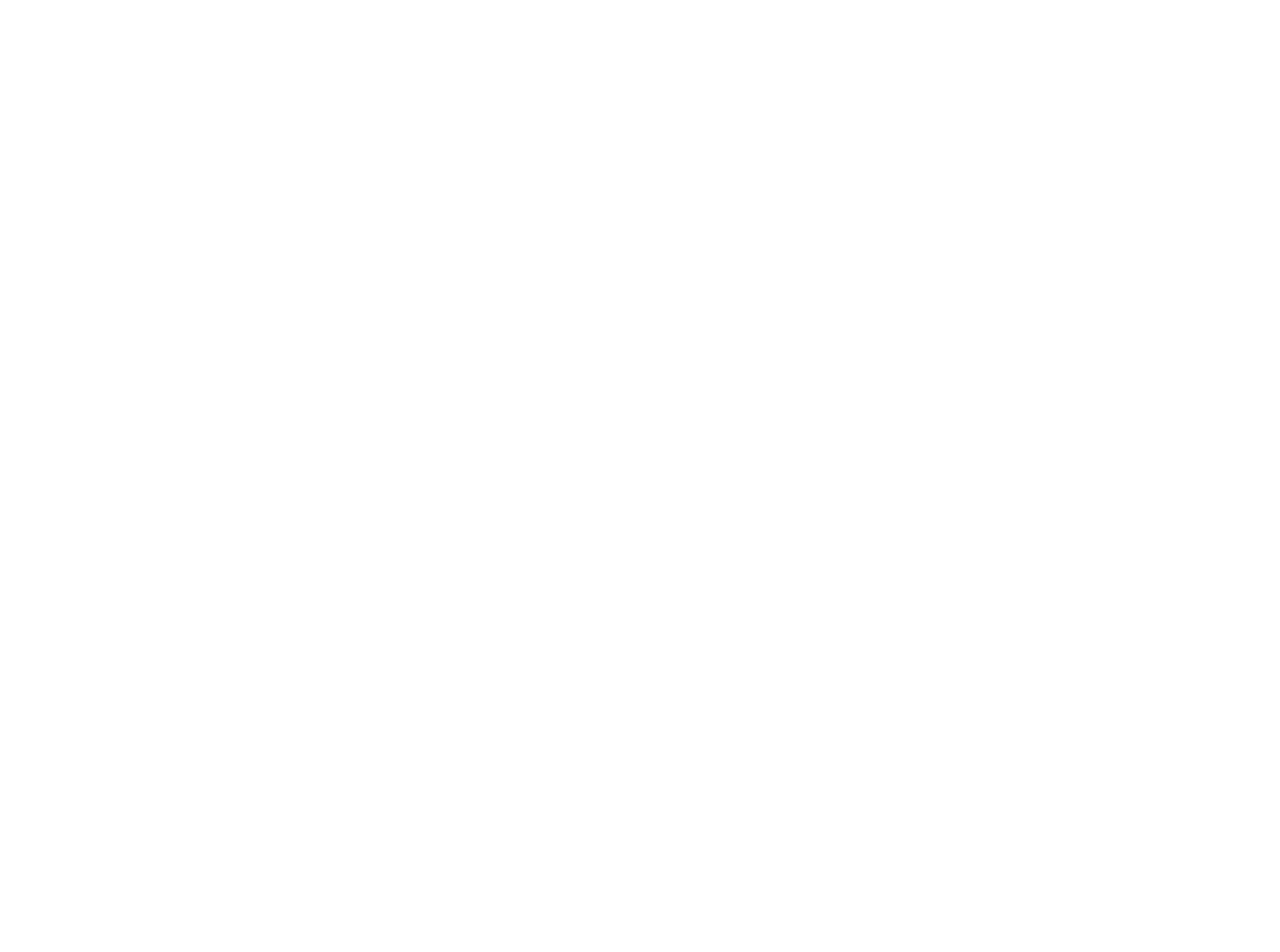
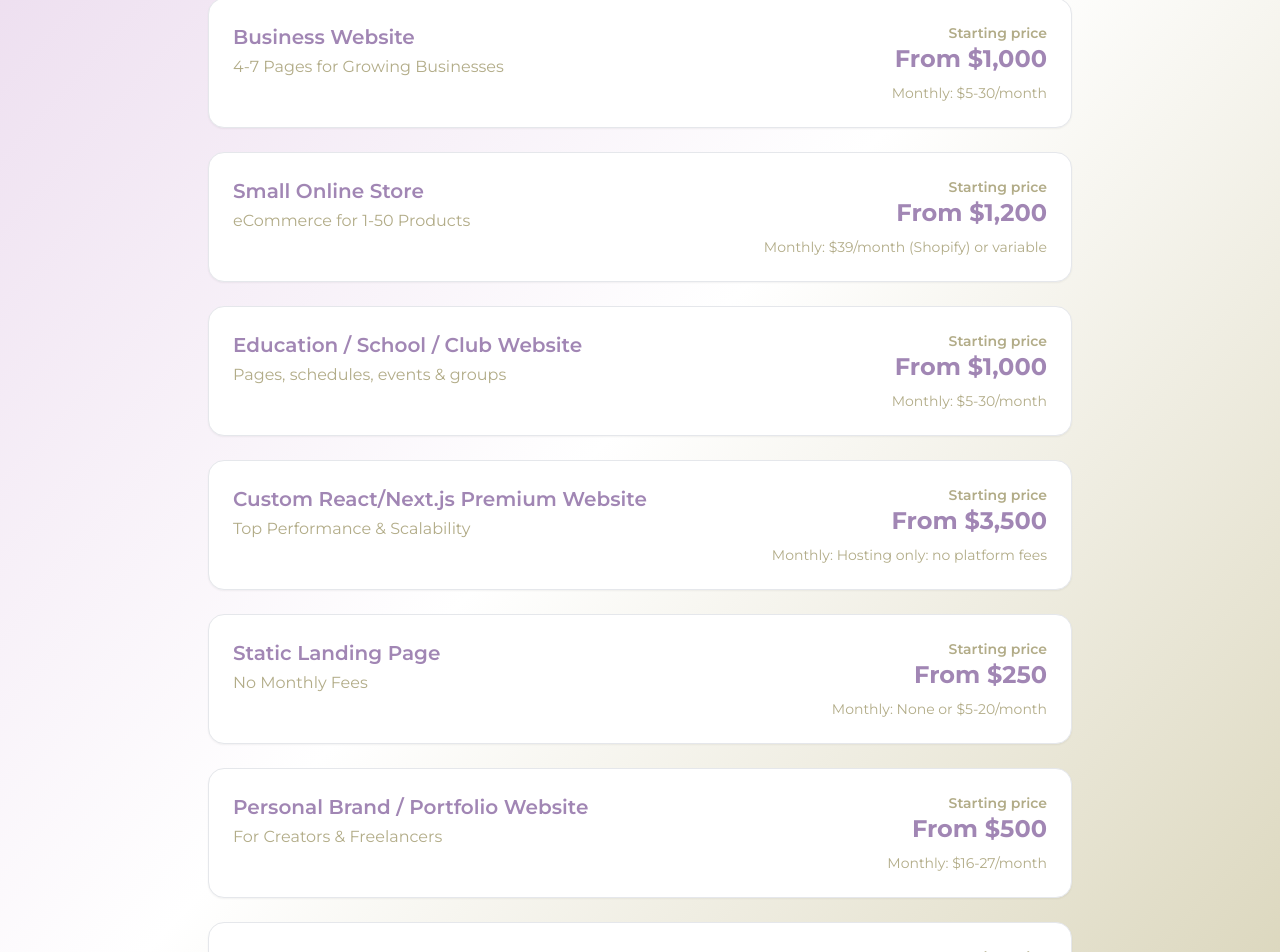
Before and after one commit to MariaZasypkina/CodePalette, a React (Vite) app: page /pricing in a window 1280 px wide. Before the commit this address had no page. Shown: the part 309-1261 px from the top of the page. Before the commit the page ends 800 px from the top, so only its background shows below. Built offline with nearby package versions, Linux system fonts and the light colour scheme.

Commit message:
fix quiz and bunner

```diff
--- a/src/AppRoutes.jsx
+++ b/src/AppRoutes.jsx
@@ -13,6 +13,7 @@ import SignIn from "./pages/SignIn";
 import Services from "./pages/Services";
 import Contact from "./pages/Contact";
 import QuizPage from "./pages/QuizPage";
+import Pricing from "./pages/Pricing";
 
 export default function AppRoutes() {
   return (
@@ -23,6 +24,7 @@ export default function AppRoutes() {
       <Route path="/about" element={<AboutUs />} />
       <Route path="/contact" element={<Contact />} />
       <Route path="/quiz" element={<QuizPage />} />
+      <Route path="/pricing" element={<Pricing />} />
       <Route path="/shop" element={<Shop />} />
       <Route path="/play-and-win" element={<PlayAndWin />} />
       <Route path="/arthive" element={<ArtHive />} />
--- a/src/constants/navConfig.js
+++ b/src/constants/navConfig.js
@@ -1,6 +1,7 @@
 export const navLinks = [
   { label: "Home", path: "/" },
   { label: "Services", path: "/services" },
+  { label: "Pricing", path: "/pricing" },
   { label: "Projects", path: "/projects" },
   { label: "About Us", path: "/about" },
   { label: "Contact", path: "/contact" },
--- a/src/data/quizData.json
+++ b/src/data/quizData.json
@@ -39,7 +39,7 @@
       "type": "checkbox",
       "options": [
         { "id": "up_to_10", "label": "Yes, up to $10/month", "weight": { "landing": 0, "portfolio": 1, "business": 2, "booking": 0, "store": 0, "custom": 0 } },
-        { "id": "20_30", "label": "Yes, $20–$30/month is fine", "weight": { "landing": 0, "portfolio": 2, "business": 2, "booking": 2, "store": 1, "custom": 0 } },
+        { "id": "20_30", "label": "Yes, $20-$30/month is fine", "weight": { "landing": 0, "portfolio": 2, "business": 2, "booking": 2, "store": 1, "custom": 0 } },
         { "id": "minimal_costs", "label": "No, I want minimal ongoing costs", "weight": { "landing": 3, "portfolio": 1, "business": 1, "booking": 0, "store": -1, "custom": 1 } },
         { "id": "no_subscription", "label": "I prefer a website without any subscription", "weight": { "landing": 3, "portfolio": 0, "business": 0, "booking": -2, "store": -2, "custom": 2 } },
         { "id": "not_sure", "label": "I'm not sure", "weight": { "landing": 1, "portfolio": 1, "business": 1, "booking": 1, "store": 0, "custom": 0 } }
@@ -81,8 +81,8 @@
       "type": "radio",
       "options": [
         { "id": "under_500", "label": "Under $500", "weight": { "landing": 3, "portfolio": 2, "business": 1, "booking": 0, "store": -2, "custom": -3 } },
-        { "id": "500_1500", "label": "$500–$1500", "weight": { "landing": 2, "portfolio": 2, "business": 2, "booking": 2, "store": 1, "custom": -1 } },
-        { "id": "1500_5000", "label": "$1500–$5000", "weight": { "landing": 0, "portfolio": 1, "business": 2, "booking": 2, "store": 2, "custom": 1 } },
+        { "id": "500_1500", "label": "$500-$1500", "weight": { "landing": 2, "portfolio": 2, "business": 2, "booking": 2, "store": 1, "custom": -1 } },
+        { "id": "1500_5000", "label": "$1500-$5000", "weight": { "landing": 0, "portfolio": 1, "business": 2, "booking": 2, "store": 2, "custom": 1 } },
         { "id": "over_5000", "label": "Over $5000", "weight": { "landing": 0, "portfolio": 1, "business": 1, "booking": 1, "store": 2, "custom": 3 } }
       ]
     }
@@ -104,9 +104,9 @@
         "First website",
         "Minimal budget"
       ],
-      "monthlyCost": "None",
-      "oneTimeCost": "Under $500",
-      "timeline": "3–5 days",
+      "monthlyCost": "None or $5-20/month",
+      "oneTimeCost": "From $250",
+      "timeline": "3-5 days",
       "editable": "Via custom code or custom dashboard"
     },
     "portfolio": {
@@ -114,7 +114,7 @@
       "subtitle": "For Creators & Freelancers",
       "description": "Perfect for creators, freelancers, coaches, artists, and trainers who want to showcase their work.",
       "features": [
-        "3–5 pages",
+        "3-5 pages",
         "Portfolio, services, about, contact",
         "Editable via intuitive platform",
         "Quick launch",
@@ -126,14 +126,14 @@
         "Coaches & trainers",
         "Small creators"
       ],
-      "monthlyCost": "$16–$27/month",
-      "oneTimeCost": "$1000–$3000",
-      "timeline": "1–2 weeks",
+      "monthlyCost": "$16-27/month",
+      "oneTimeCost": "From $500",
+      "timeline": "1-2 weeks",
       "editable": "Yes, via Wix/Squarespace or similar"
     },
     "business": {
       "title": "Business Website",
-      "subtitle": "4–7 Pages for Growing Businesses",
+      "subtitle": "4-7 Pages for Growing Businesses",
       "description": "A solid website for a growing business or organization with room for content and SEO.",
       "features": [
         "Home + services + about + contact + optional blog",
@@ -148,9 +148,9 @@
         "Consulting & agencies",
         "Organizations"
       ],
-      "monthlyCost": "$5–$30/month (depending on platform)",
-      "oneTimeCost": "$1500–$5000",
-      "timeline": "2–4 weeks",
+      "monthlyCost": "$5-30/month",
+      "oneTimeCost": "From $1,000",
+      "timeline": "2-4 weeks",
       "editable": "Yes, via WordPress or Wix"
     },
     "booking": {
@@ -171,14 +171,14 @@
         "Medical practices",
         "Beauty professionals"
       ],
-      "monthlyCost": "$5–$34/month (depending on platform)",
-      "oneTimeCost": "$1500–$3000",
-      "timeline": "1–3 weeks",
+      "monthlyCost": "$5-34/month",
+      "oneTimeCost": "From $700",
+      "timeline": "1-3 weeks",
       "editable": "Partially editable via booking platform"
     },
     "store": {
       "title": "Small Online Store",
-      "subtitle": "eCommerce for 1–50 Products",
+      "subtitle": "eCommerce for 1-50 Products",
       "description": "For selling physical or digital products with secure payments and inventory management.",
       "features": [
         "Product catalog",
@@ -193,9 +193,9 @@
         "Digital product creators",
         "Side hustles"
       ],
-      "monthlyCost": "$5–$39/month (depending on platform)",
-      "oneTimeCost": "$2000–$5000",
-      "timeline": "2–4 weeks",
+      "monthlyCost": "$39/month (Shopify) or variable",
+      "oneTimeCost": "From $1,200",
+      "timeline": "2-4 weeks",
       "editable": "Yes, via Shopify or WooCommerce"
     },
     "custom": {
@@ -215,10 +215,32 @@
         "High-traffic sites",
         "Companies with specific needs"
       ],
-      "monthlyCost": "Optional support only ($200–$500/month)",
-      "oneTimeCost": "From $4000+",
-      "timeline": "4–8 weeks",
+      "monthlyCost": "Hosting only: no platform fees",
+      "oneTimeCost": "From $3,500",
+      "timeline": "4-8 weeks",
       "editable": "Via custom dashboard or agency support"
+    }
+    ,
+    "education": {
+      "title": "Education / School / Club Website",
+      "subtitle": "Pages, schedules, events & groups",
+      "description": "A flexible site for schools, clubs or educational programs with schedules, galleries and group pages.",
+      "features": [
+        "Multiple pages for classes and schedules",
+        "Events & registration",
+        "Galleries and staff pages",
+        "Simple content management",
+        "Optional booking or payments"
+      ],
+      "bestFor": [
+        "Schools & clubs",
+        "Teachers and course creators",
+        "Community organizations"
+      ],
+      "monthlyCost": "$5-30/month",
+      "oneTimeCost": "From $1,000",
+      "timeline": "2-4 weeks",
+      "editable": "Yes, via CMS or platform"
     }
   }
 }
--- a/src/pages/ArtHive.jsx
+++ b/src/pages/ArtHive.jsx
@@ -23,7 +23,7 @@ export default function ArtHive() {
     items: [
       {
         label: "Weekly Challenges",
-        text: "browse active prompts with topics, descriptions, and deadlines—available to everyone.",
+        text: "browse active prompts with topics, descriptions, and deadlines: available to everyone.",
       },
       {
         label: "Artwork Gallery",
@@ -47,7 +47,7 @@ export default function ArtHive() {
   const frontendOverview = {
     title: "Frontend Overview",
     description:
-      "Fast, responsive, and comfortable for artists—focused on clarity, smooth navigation, and a distraction-free interface.",
+      "Fast, responsive, and comfortable for artists: focused on clarity, smooth navigation, and a distraction-free interface.",
     listItems: [
       "React 19 + Vite for a quick workflow",
       "React Router for clean page transitions",
--- /dev/null
+++ b/src/pages/Pricing.jsx
@@ -0,0 +1,55 @@
+import React from "react";
+import PageLayout from "../layouts/PageLayout";
+import quizData from "../data/quizData.json";
+
+export default function Pricing() {
+  // Parse cost for sorting: extract first number from string
+  const parseCostValue = (costStr) => {
+    if (!costStr) return Infinity;
+    const match = costStr.match(/\d+/);
+    return match ? parseInt(match[0], 10) : Infinity;
+  };
+
+  const rows = Object.entries(quizData.results)
+    .map(([key, data]) => ({
+      key,
+      title: data.title,
+      oneTime: data.oneTimeCost,
+      monthly: data.monthlyCost,
+      subtitle: data.subtitle,
+      sortValue: parseCostValue(data.oneTimeCost),
+    }))
+    .sort((a, b) => a.sortValue - b.sortValue);
+
+  return (
+    <PageLayout>
+      <section className="section-padding">
+        <div className="container-centered max-w-4xl">
+          <div className="text-center mb-8">
+            <h1 className="heading-md text-lavender-dark">Pricing & Starting Costs</h1>
+            <p className="text-sage-dark mt-2">Estimated starting prices and typical monthly costs. Final quotes depend on scope.</p>
+          </div>
+
+          <div className="grid gap-6">
+            {rows.map((r) => (
+              <div key={r.key} className="bg-white p-6 rounded-2xl border border-gray-200 shadow-sm">
+                <div className="flex items-start justify-between">
+                  <div>
+                    <h3 className="text-xl font-semibold text-lavender-dark">{r.title}</h3>
+                    <p className="text-sage mt-1">{r.subtitle}</p>
+                  </div>
+
+                  <div className="text-right">
+                    <p className="text-sm text-sage font-semibold">Starting price</p>
+                    <p className="text-2xl font-bold text-lavender-dark">{r.oneTime}</p>
+                    <p className="text-sm text-sage mt-2">Monthly: {r.monthly}</p>
+                  </div>
+                </div>
+              </div>
+            ))}
+          </div>
+        </div>
+      </section>
+    </PageLayout>
+  );
+}
--- a/src/pages/QuizPage.jsx
+++ b/src/pages/QuizPage.jsx
@@ -16,12 +16,12 @@ export default function QuizPage() {
               Take a quick quiz and get a tailored recommendation in under 30 seconds.
             </p>
             <p className="text-base text-sage font-semibold">
-              Find the right website for your business — 6 quick questions.
+              Find the right website for your business: 6 quick questions.
             </p>
           </div>
 
           {/* Quiz Component */}
-          <div className="max-w-2xl mx-auto bg-white p-8 rounded-2xl border border-gray-200 shadow-sm">
+          <div className="max-w-5xl mx-auto">
             <Quiz />
           </div>
         </div>
```
Also changed, not shown: src/components/Quiz.jsx (+51 -9 lines).
